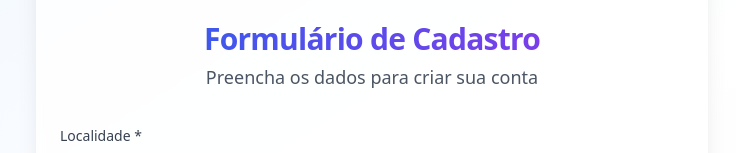
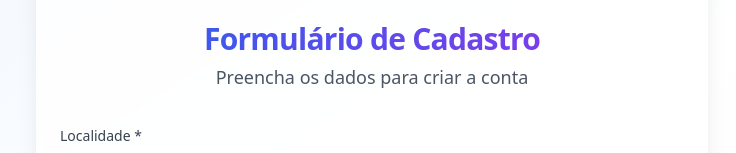
Before and after one commit to memedicsprojetooficial/cadastro-memedics, a React (Vite) app: page / in a window 1280 px wide. Shown: the part 137-290 px from the top of the page, without its empty margins (268-1004 px from the left). Built offline with nearby package versions, Linux system fonts and the light colour scheme.

Commit message:
altera sub titulo

```diff
--- a/src/pages/Index.tsx
+++ b/src/pages/Index.tsx
@@ -96,7 +96,7 @@ const Index = () => {
               Formulário de Cadastro
             </CardTitle>
             <CardDescription className="text-lg text-gray-600">
-              Preencha os dados para criar sua conta
+              Preencha os dados para criar a conta
             </CardDescription>
           </CardHeader>
 
```
